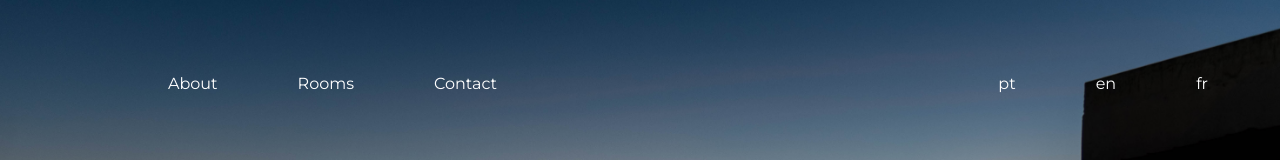
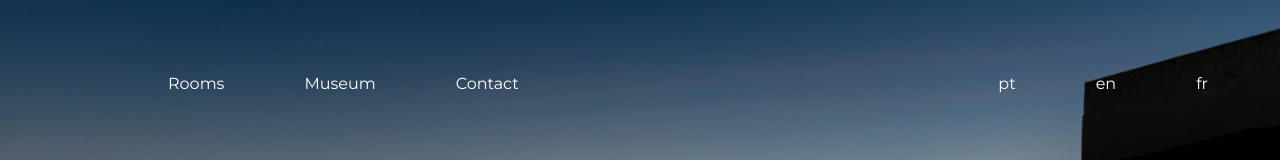
Before and after one commit to joaorsmatos02/AlandroalGuestHouse, a Next.js app: page / in a window 1280 px wide. Shown: the top 160 px of the page. Built offline with nearby package versions, Linux system fonts and the light colour scheme.

Commit message:
small change on navbar

```diff
--- a/src/app/components/navbar/Navbar.tsx
+++ b/src/app/components/navbar/Navbar.tsx
@@ -27,10 +27,10 @@ export default function NavBar() {
       <div className={`${styles.topBar} ${scrolling ? styles.scrolled : ''}`}>
         <ul className={styles.navigation}>
           <li>
-            <Link href="/about">About</Link>
+            <Link href="/rooms">Rooms</Link>
           </li>
           <li>
-            <Link href="/rooms">Rooms</Link>
+            <Link href="/museum">Museum</Link>
           </li>
           <li>
             <Link href="/contact">Contact</Link>
```
